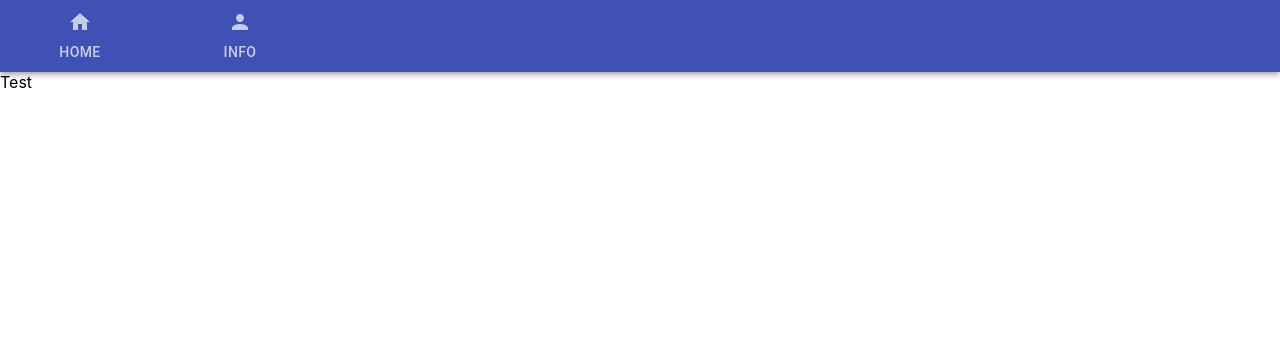
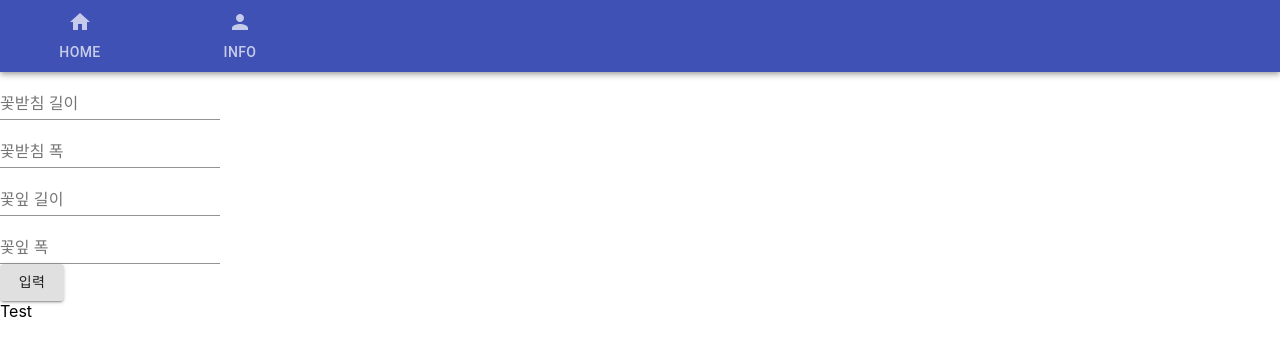
Before and after one commit to kaintels/iris-classifier-electron, a React (Create React App) app: page / in a window 1280 px wide. Shown: the top 356 px of the page. Built offline with nearby package versions, Linux system fonts and the light colour scheme; no server answers; the HTML template or start-up script is replaced by a standard one.

Commit message:
Update App.js

```diff
--- a/src/App.js
+++ b/src/App.js
@@ -4,6 +4,9 @@
 import axios from "axios";
 import Header from "./component/Header";
 import Footer from "./component/Footer";
+import Home from "./component/Home";
+import {HashRouter , Route, Routes} from "react-router-dom";
+
 
 
 function App() {
@@ -28,6 +31,11 @@
       <div>
           <Header>
           </Header>
+          <HashRouter>
+              <Routes>
+                  <Route path={"/"} element={<Home/>}></Route>
+              </Routes>
+          </HashRouter>
           <Footer>
           </Footer>
       </div>
```
